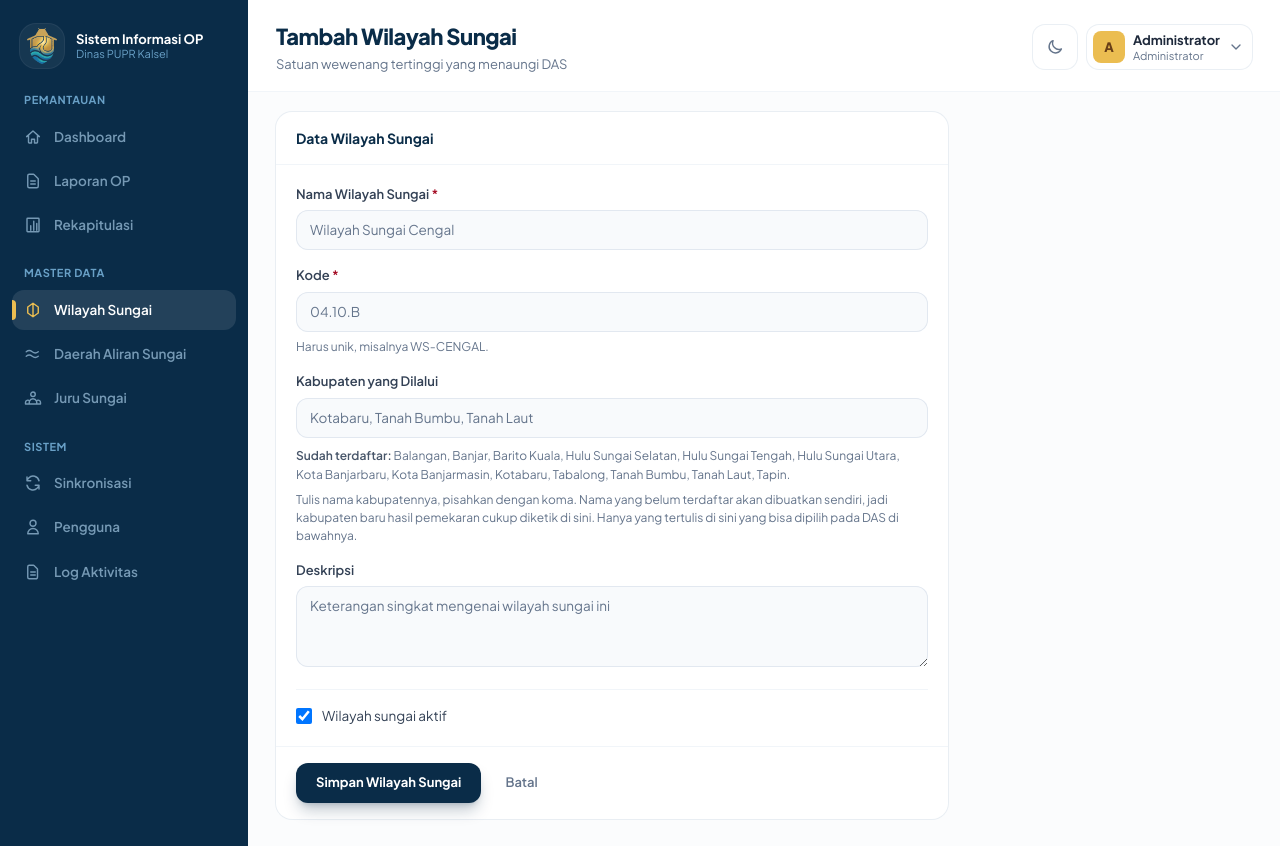
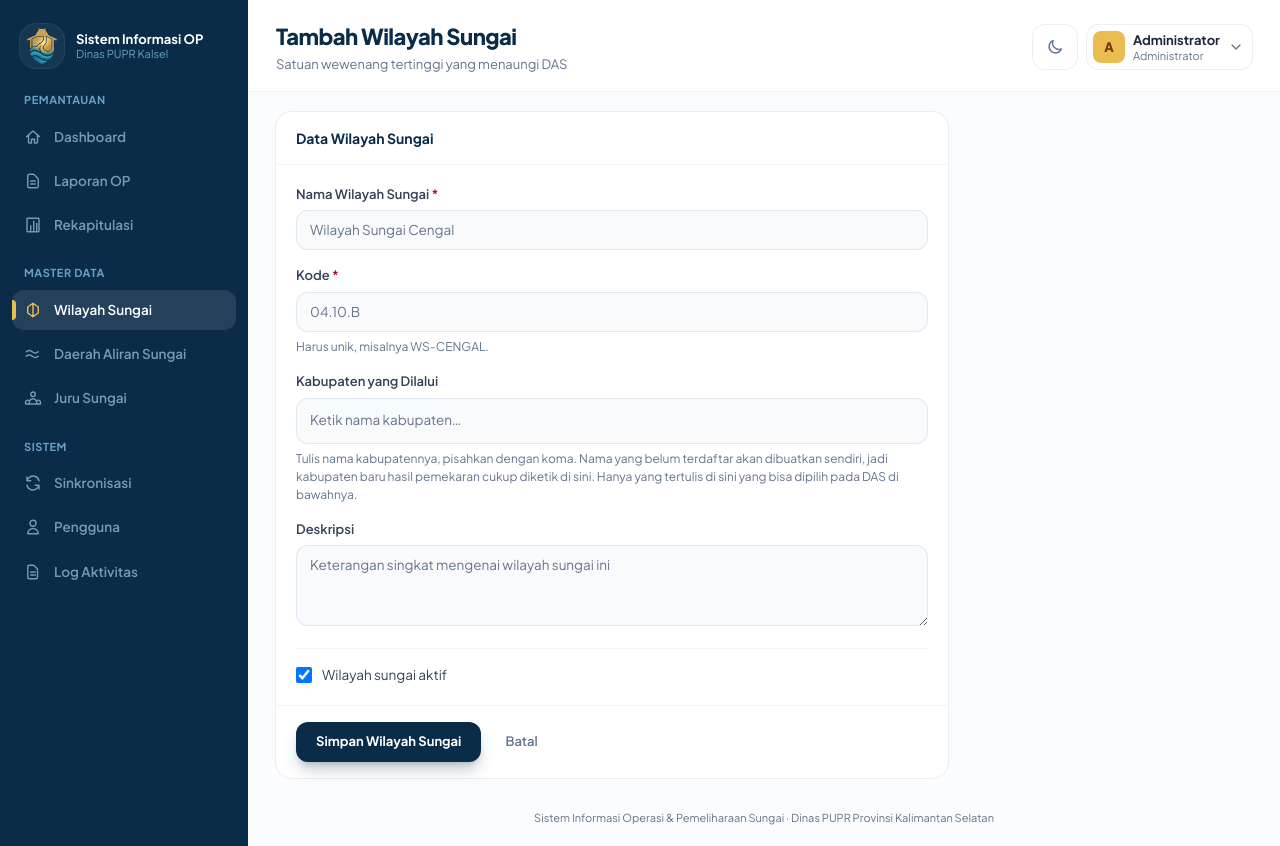
Before and after one commit to khatami99/river-op, a Laravel app: page /wilayah/create in a window 1280 px wide. Run offline with Laravel 12, Linux system fonts and the light colour scheme; a user stored in the database is signed in; data comes from the database, SQL or seed files in the repository; style sheets or scripts are compiled from the project's sources; parts of the project's set-up code (start-up, migrations or seed data) failed here and were passed over.

Commit message:
refactor: kabupaten diisi lewat chip, bukan kolom dipisah koma
Kolom koma punya satu cacat yang tidak bisa ditambal: salah ketik tidak
pernah ditegur. "Kotabru" tersimpan diam-diam, melahirkan kabupaten baru
yang kemudian muncul sebagai pilihan sah di formulir DAS selamanya —
kegagalan yang rupanya persis seperti keberhasilan, dan baru ketahuan
berbulan-bulan kemudian saat Export Excel punya dua kolom Kotabaru.

Baris "Sudah terdaftar" yang menemaninya sebenarnya pengakuan bahwa
kolomnya tidak bisa menolong: ia mencetak tabel rujukan di sebelah kotak
teks lalu menyuruh manusia jadi pemeriksanya.

Sekarang mengetik menghasilkan chip. Nama yang sudah ada muncul sebagai
saran sambil mengetik dan barisnya tersorot, sehingga Enter menuju data
yang benar. Nama yang belum dikenal TIDAK PERNAH tersorot: barisnya harus
dituju dengan panah atau diklik, dan chipnya diberi tanda "baru" sebelum
disimpan. Membuat kabupaten jadi tindakan sengaja, dan salah ketik
berhenti sebagai "tidak ketemu", bukan sebagai data.

Pemekaran tetap bisa tanpa programmer — itu syarat yang tidak berkurang.

Sisi server tidak berubah sama sekali. Kolom koma tetap jadi bentuk dasar
dan tetap dialah yang dikirim; JavaScript menyembunyikannya lalu menaruh
chip di atasnya sambil menyelaraskan nilainya kembali ke sana. Jadi
controller tidak tahu apa-apa soal chip, dan tanpa JavaScript formulirnya
masih bisa dipakai seperti sebelumnya.

Diuji di peramban: mengetik "Kotabru" lalu Enter tidak menghasilkan apa
pun; "kot" menyarankan tiga kabupaten dengan yang pertama tersorot; nama
baru butuh panah-bawah lebih dulu; silang dan Backspace membuang chip;
dan chip yang dibuang sebelum disimpan tidak pernah sampai ke basis data.

```diff
--- a/resources/js/app.js
+++ b/resources/js/app.js
@@ -4,3 +4,4 @@ import './gerak';
 import './saringan';
 import './pilihan-cari';
 import './kabupaten-das';
+import './chip-kabupaten';
--- /dev/null
+++ b/resources/js/chip-kabupaten.js
@@ -0,0 +1,272 @@
+/**
+ * Isian kabupaten berbentuk chip.
+ *
+ * Bentuk dasarnya adalah kolom teks berisi nama-nama dipisah koma, dan ITULAH
+ * yang dikirim ke server. Berkas ini menyembunyikannya lalu memasang tampilan
+ * chip di atasnya sambil terus menyelaraskan nilainya kembali ke kolom itu,
+ * sehingga controller tidak perlu tahu apa-apa soal chip dan formulirnya tetap
+ * bisa dipakai bila JavaScript mati.
+ *
+ * Kenapa tidak kolom koma saja: karena di situ salah ketik tidak pernah
+ * ditegur. "Kotabru" tersimpan diam-diam, melahirkan kabupaten baru yang
+ * kemudian muncul sebagai pilihan sah di formulir DAS selamanya — kegagalan
+ * yang rupanya persis seperti keberhasilan.
+ *
+ * Maka aturan pokok berkas ini: MEMBUAT KABUPATEN BARU HARUS DISENGAJA. Nama
+ * yang belum dikenal tidak pernah terpasang sendiri; barisnya harus benar-benar
+ * dituju, dan chipnya diberi tanda "baru". Salah ketik berhenti sebagai "tidak
+ * ketemu", bukan sebagai data.
+ */
+
+const KELAS_KOTAK = 'flex min-h-[46px] w-full flex-wrap items-center gap-1.5 rounded-xl bg-permukaan-lembut px-2 py-1.5 ring-1 ring-inset ring-garis transition focus-within:bg-permukaan focus-within:ring-2 focus-within:ring-sungai-500';
+const KELAS_CHIP = 'inline-flex items-center gap-1.5 rounded-lg bg-permukaan-sedang py-1 pl-2.5 pr-1 text-[13px] font-medium text-teks-sedang';
+const KELAS_KETIK = 'min-w-[9rem] flex-1 border-0 bg-transparent px-1.5 py-1 text-[13.5px] text-teks-tegas placeholder:text-teks-samar focus:outline-none focus:ring-0';
+const KELAS_SARAN = 'scrollbar-halus absolute left-0 right-0 z-30 mt-2 max-h-60 overflow-auto rounded-2xl bg-permukaan p-1.5 shadow-lg shadow-sungai-950/10 ring-1 ring-garis';
+const KELAS_BARIS = 'flex w-full cursor-pointer items-center gap-2 rounded-xl px-3 py-2.5 text-left text-[13.5px] text-teks-sedang transition hover:bg-permukaan-lembut';
+const KELAS_SOROT = 'bg-permukaan-lembut';
+
+/** Dua nama dianggap sama bila cuma beda huruf besar-kecil atau spasi. */
+const samakan = (teks) => rapikan(teks).toLowerCase();
+const rapikan = (teks) => teks.trim().replace(/\s+/gu, ' ');
+
+function pasangChip(kolom) {
+    let dikenal = [];
+
+    try {
+        dikenal = JSON.parse(kolom.dataset.saran || '[]');
+    } catch (e) {
+        // Atribut rusak bukan alasan mematikan formulir; sarannya saja yang hilang.
+    }
+
+    const dikenalTerkecil = new Set(dikenal.map(samakan));
+
+    // Sumber kebenarannya daftar ini, bukan DOM. Nilai kolom tersembunyi selalu
+    // diturunkan dari sini, tidak pernah sebaliknya.
+    let terpilih = kolom.value.split(',').map(rapikan).filter(Boolean);
+
+    const wadah = document.createElement('div');
+    wadah.className = 'relative';
+
+    const kotak = document.createElement('div');
+    kotak.className = KELAS_KOTAK;
+
+    const ketik = document.createElement('input');
+    ketik.type = 'text';
+    ketik.className = KELAS_KETIK;
+    ketik.placeholder = 'Ketik nama kabupaten…';
+    ketik.autocomplete = 'off';
+    ketik.setAttribute('aria-label', 'Tambah kabupaten');
+
+    const saran = document.createElement('div');
+    saran.className = KELAS_SARAN;
+    saran.hidden = true;
+
+    const simpan = () => {
+        kolom.value = terpilih.join(', ');
+    };
+
+    const tutupSaran = () => {
+        saran.hidden = true;
+        saran.replaceChildren();
+    };
+
+    const gambarChip = () => {
+        kotak.querySelectorAll('[data-chip]').forEach((c) => c.remove());
+
+        terpilih.forEach((nama, urutan) => {
+            const chip = document.createElement('span');
+            chip.dataset.chip = '';
+            chip.className = KELAS_CHIP;
+            chip.append(nama);
+
+            // Nama yang belum ada di sistem ditandai SEBELUM disimpan, supaya
+            // "aku baru saja membuat kabupaten" tidak pernah jadi kejutan.
+            if (! dikenalTerkecil.has(samakan(nama))) {
+                const tanda = document.createElement('span');
+                tanda.className = 'rounded px-1 py-px text-[10px] font-bold uppercase tracking-wide text-peringatan-teks ring-1 ring-peringatan-teks/40';
+                tanda.textContent = 'baru';
+                chip.append(tanda);
+            }
+
+            const buang = document.createElement('button');
+            buang.type = 'button';
+            buang.className = 'flex h-5 w-5 items-center justify-center rounded text-teks-samar transition hover:bg-bahaya-latar hover:text-bahaya-teks';
+            buang.setAttribute('aria-label', `Hapus ${nama}`);
+
+            const silang = document.createElementNS('http://www.w3.org/2000/svg', 'svg');
+            silang.setAttribute('class', 'h-3 w-3');
+            silang.setAttribute('fill', 'none');
+            silang.setAttribute('stroke', 'currentColor');
+            silang.setAttribute('stroke-width', '2.5');
+            silang.setAttribute('viewBox', '0 0 24 24');
+            const garis = document.createElementNS('http://www.w3.org/2000/svg', 'path');
+            garis.setAttribute('stroke-linecap', 'round');
+            garis.setAttribute('d', 'M6 6l12 12M18 6L6 18');
+            silang.append(garis);
+            buang.append(silang);
+
+            buang.addEventListener('click', () => {
+                terpilih.splice(urutan, 1);
+                simpan();
+                gambarChip();
+                ketik.focus();
+            });
+
+            chip.append(buang);
+            kotak.insertBefore(chip, ketik);
+        });
+    };
+
+    const tambah = (nama) => {
+        const bersih = rapikan(nama);
+
+        if (bersih !== '' && ! terpilih.some((n) => samakan(n) === samakan(bersih))) {
+            terpilih.push(bersih);
+            simpan();
+            gambarChip();
+        }
+
+        ketik.value = '';
+        tutupSaran();
+    };
+
+    const buatBaris = (nama, sorot) => {
+        const baris = document.createElement('button');
+        baris.type = 'button';
+        baris.className = sorot ? `${KELAS_BARIS} ${KELAS_SOROT}` : KELAS_BARIS;
+        baris.dataset.pilih = nama;
+        return baris;
+    };
+
+    const gambarSaran = () => {
+        const dicari = samakan(ketik.value);
+        saran.replaceChildren();
+
+        if (dicari === '') {
+            tutupSaran();
+            return;
+        }
+
+        dikenal
+            .filter((n) => samakan(n).includes(dicari))
+            .filter((n) => ! terpilih.some((t) => samakan(t) === samakan(n)))
+            .forEach((nama, urutan) => {
+                // Baris pertama disorot supaya Enter langsung memilih yang
+                // sudah ada — jalan tercepat justru menuju data yang benar.
+                const baris = buatBaris(nama, urutan === 0);
+                baris.textContent = nama;
+                saran.append(baris);
+            });
+
+        const persis = dikenalTerkecil.has(dicari);
+        const sudahDipakai = terpilih.some((t) => samakan(t) === dicari);
+
+        if (! persis && ! sudahDipakai) {
+            // Sengaja TIDAK disorot walaupun ia satu-satunya baris. Enter tidak
+            // boleh melahirkan kabupaten; barisnya harus dituju dengan panah
+            // atau diklik, supaya salah ketik berhenti sebagai "tidak ketemu".
+            const baru = buatBaris(rapikan(ketik.value), false);
+
+            const tambahIkon = document.createElementNS('http://www.w3.org/2000/svg', 'svg');
+            tambahIkon.setAttribute('class', 'h-4 w-4 shrink-0 text-peringatan-teks');
+            tambahIkon.setAttribute('fill', 'none');
+            tambahIkon.setAttribute('stroke', 'currentColor');
+            tambahIkon.setAttribute('stroke-width', '2.4');
+            tambahIkon.setAttribute('viewBox', '0 0 24 24');
+            const salib = document.createElementNS('http://www.w3.org/2000/svg', 'path');
+            salib.setAttribute('stroke-linecap', 'round');
+            salib.setAttribute('d', 'M12 5v14M5 12h14');
+            tambahIkon.append(salib);
+
+            const label = document.createElement('span');
+            label.append('Tambah kabupaten baru: ');
+            const tebal = document.createElement('strong');
+            tebal.className = 'font-bold text-teks-tegas';
+            tebal.textContent = rapikan(ketik.value);
+            label.append(tebal);
+
+            baru.append(tambahIkon, label);
+            saran.append(baru);
+        }
+
+        saran.hidden = saran.childElementCount === 0;
+    };
+
+    const pindahSorotan = (arah) => {
+        const baris = [...saran.querySelectorAll('[data-pilih]')];
+        if (baris.length === 0) return;
+
+        const kini = baris.findIndex((b) => b.classList.contains(KELAS_SOROT));
+        const tuju = Math.max(0, Math.min(baris.length - 1, (kini < 0 ? -1 : kini) + arah));
+
+        baris.forEach((b) => b.classList.remove(KELAS_SOROT));
+        baris[tuju].classList.add(KELAS_SOROT);
+        baris[tuju].scrollIntoView({ block: 'nearest' });
+    };
+
+    ketik.addEventListener('input', gambarSaran);
+
+    ketik.addEventListener('keydown', (e) => {
+        if (e.key === 'ArrowDown' || e.key === 'ArrowUp') {
+            e.preventDefault();
+            pindahSorotan(e.key === 'ArrowDown' ? 1 : -1);
+            return;
+        }
+
+        if (e.key === 'Enter') {
+            // Ditahan walau tidak ada yang tersorot: kolom ini berada di dalam
+            // formulir, dan Enter di sini berarti "pilih", bukan "simpan".
+            e.preventDefault();
+            const tersorot = saran.querySelector(`[data-pilih].${KELAS_SOROT}`);
+            if (tersorot) tambah(tersorot.dataset.pilih);
+            return;
+        }
+
+        if (e.key === 'Escape') {
+            tutupSaran();
+            return;
+        }
+
+        // Backspace pada kolom kosong membuang chip terakhir — kebiasaan yang
+        // sudah dibawa orang dari kolom penerima surel.
+        if (e.key === 'Backspace' && ketik.value === '' && terpilih.length > 0) {
+            terpilih.pop();
+            simpan();
+            gambarChip();
+        }
+    });
+
+    // mousedown, bukan click: blur mendahului click dan akan menutup panelnya
+    // sebelum pilihannya sempat terbaca.
+    saran.addEventListener('mousedown', (e) => {
+        const baris = e.target.closest('[data-pilih]');
+        if (! baris) return;
+
+        e.preventDefault();
+        tambah(baris.dataset.pilih);
+    });
+
+    kotak.addEventListener('mousedown', (e) => {
+        if (e.target === kotak) {
+            e.preventDefault();
+            ketik.focus();
+        }
+    });
+
+    ketik.addEventListener('blur', tutupSaran);
+
+    kotak.append(ketik);
+    wadah.append(kotak, saran);
+
+    kolom.hidden = true;
+    kolom.after(wadah);
+
+    // Daftar ejaan hanya berguna pada bentuk dasar; sarannya kini muncul
+    // sambil mengetik.
+    document.querySelector('[data-daftar-ejaan]')?.remove();
+
+    gambarChip();
+    simpan();
+}
+
+document.querySelectorAll('[data-chip-kabupaten]').forEach(pasangChip);
--- a/resources/views/wilayah/form.blade.php
+++ b/resources/views/wilayah/form.blade.php
@@ -44,15 +44,22 @@
              tetap bisa dikelompokkan di Export Excel. --}}
         <x-kolom label="Kabupaten yang Dilalui" nama="kabupaten_nama"
                  petunjuk="Tulis nama kabupatennya, pisahkan dengan koma. Nama yang belum terdaftar akan dibuatkan sendiri, jadi kabupaten baru hasil pemekaran cukup diketik di sini. Hanya yang tertulis di sini yang bisa dipilih pada DAS di bawahnya.">
+            {{-- Kolom koma inilah bentuk dasarnya, dan bentuk inilah yang
+                 dikirim ke server. JavaScript menyembunyikannya lalu menaruh
+                 tampilan chip di atasnya, sambil terus menyelaraskan nilainya
+                 ke sini — jadi controller tidak perlu tahu apa-apa soal chip,
+                 dan tanpa JavaScript formulir ini masih bisa dipakai. --}}
             <input id="kabupaten_nama" name="kabupaten_nama" type="text" class="{{ $ki }}"
                    value="{{ old('kabupaten_nama', $wilayah->exists ? $wilayah->kabupaten->pluck('nama')->join(', ') : '') }}"
-                   placeholder="Kotabaru, Tanah Bumbu, Tanah Laut">
+                   placeholder="Kotabaru, Tanah Bumbu, Tanah Laut"
+                   data-chip-kabupaten
+                   data-saran="{{ $daftarKabupaten->pluck('nama')->toJson() }}">
 
-            {{-- Ejaan yang sudah dipakai ditampilkan supaya bisa disalin apa
-                 adanya. Tanpa ini "Kotabaru" dan "Kota Baru" akan hidup
-                 berdampingan sebagai dua kabupaten berbeda. --}}
+            {{-- Ejaan yang sudah dipakai, untuk disalin apa adanya. Hanya
+                 berguna pada bentuk dasar; begitu chip terpasang, sarannya
+                 muncul sambil mengetik dan baris ini disembunyikan. --}}
             @if ($daftarKabupaten->isNotEmpty())
-                <p class="mt-2 text-[12px] leading-relaxed text-teks-samar">
+                <p data-daftar-ejaan class="mt-2 text-[12px] leading-relaxed text-teks-samar">
                     <span class="font-semibold text-teks-lembut">Sudah terdaftar:</span>
                     {{ $daftarKabupaten->pluck('nama')->join(', ') }}.
                 </p>
```
